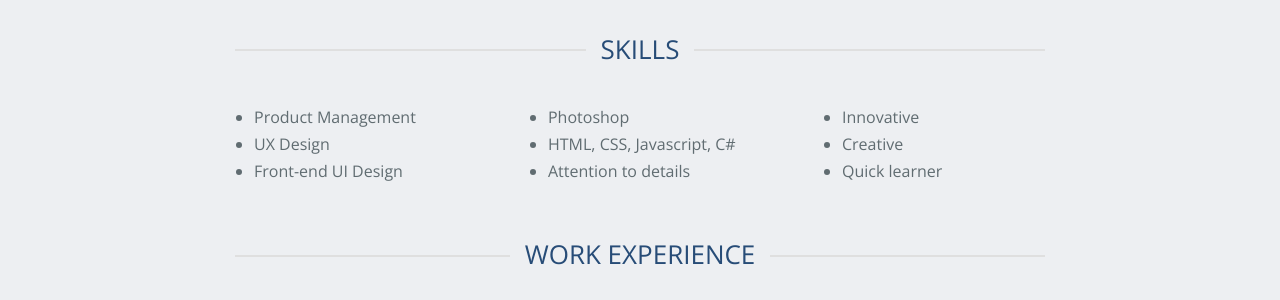
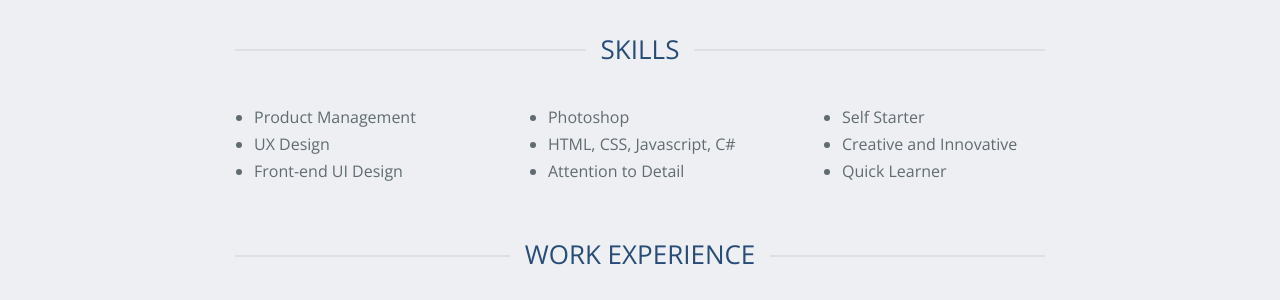
Before and after one commit to mfelt/mfelt.github.io, a Jekyll site: the page built from index.md, in a window 1280 px wide. Shown: the part 483-783 px from the top of the page. Built offline with Jekyll 4.4.1, drawn with Linux system fonts in a browser that asks for light colours; nearby versions of some CDN libraries; our own code applies the rules of GitHub Pages for plain Markdown files.

Commit message:
Update index.md

```diff
--- a/index.md
+++ b/index.md
@@ -15,14 +15,14 @@ I am an insightful, results-driven employee motivated to drive projects from sta
     <ul style="margin-bottom: 15px !important;">
       <li>Photoshop</li>
       <li>HTML, CSS, Javascript, C#</li>
-      <li>Attention to details</li>
+      <li>Attention to Detail</li>
     </ul>
   </div>
   <div class="col-xs-12 col-sm-4">
     <ul style="margin-bottom: 15px !important;">
-      <li>Innovative</li>
-      <li>Creative</li>
-      <li>Quick learner</li>
+      <li>Self Starter</li>
+      <li>Creative and Innovative</li>
+      <li>Quick Learner</li>
     </ul>
   </div>
 </div>
```
